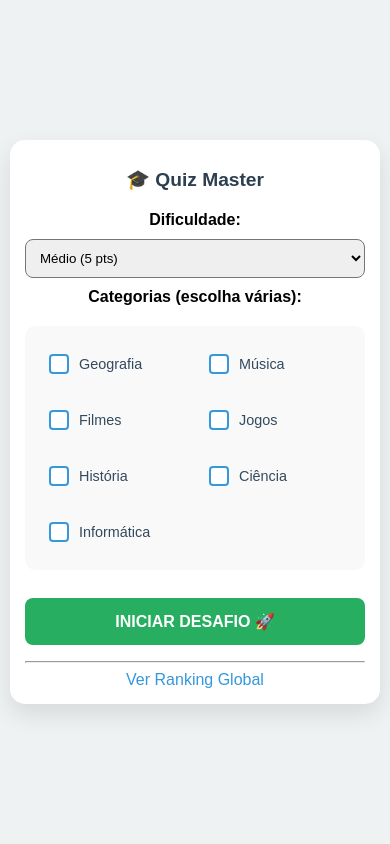
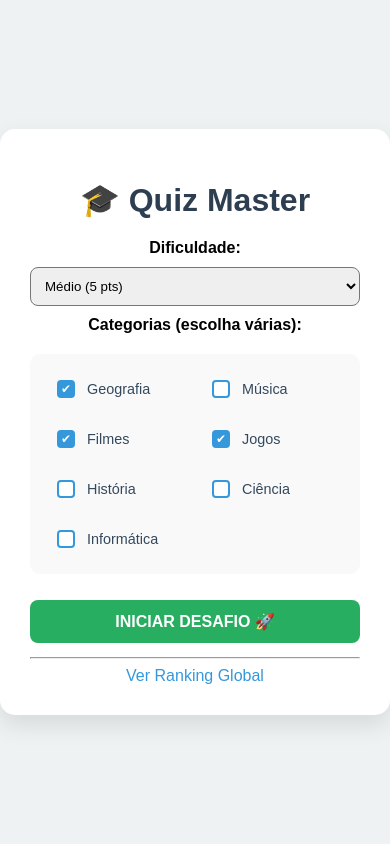
Before and after one commit to JvictorMarcon/Quiz_Senai, a Flask app: page / in a window 390 px wide. Run offline with Flask 3, Linux system fonts and the light colour scheme.

Commit message:
Refactor: melhorias no CSS e responsividade para mobile

```diff
--- a/static/style.css
+++ b/static/style.css
@@ -7,31 +7,27 @@ body {
     align-items: center;
     min-height: 100vh;
     margin: 0;
-    padding: 10px; /* Evita que o container encoste nas bordas do celular */
-    box-sizing: border-box;
 }
 
 .container {
     background: white;
-    padding: 20px; /* Reduzido para ganhar espaço em telas pequenas */
+    padding: 30px;
     border-radius: 15px;
-    box-shadow: 0 10px 25px rgba(0,0,0,0.1);
-    width: 100%; /* Ocupa a largura disponível */
+    box-shadow: 0 10px 25px rgba(0, 0, 0, 0.1);
+    width: 90%;
     max-width: 500px;
     text-align: center;
-    box-sizing: border-box;
 }
 
 h1 {
     color: #2c3e50;
     margin-bottom: 20px;
-    font-size: 1.5rem; /* Ajuste para não quebrar em 3 linhas no mobile */
 }
 
-/* Grid de Categorias - O PONTO CHAVE */
+/* Grid de Categorias e Checkboxes Estilizadas */
 .category-grid {
     display: grid;
-    grid-template-columns: 1fr 1fr; /* Padrão: 2 colunas */
+    grid-template-columns: 1fr 1fr;
     text-align: left;
     gap: 10px;
     margin: 20px 0;
@@ -43,77 +39,142 @@ h1 {
 .category-item {
     display: flex;
     align-items: center;
-    font-size: 0.9rem; /* Levemente menor para mobile */
-    padding: 10px 5px; /* Aumentado o "touch target" para facilitar o clique */
+    font-size: 0.95rem;
+    padding: 8px;
     border-radius: 8px;
     transition: background 0.2s;
     cursor: pointer;
     color: #34495e;
 }
 
+.category-item:hover {
+    background: #f0f7ff;
+}
+
 /* Esconde a checkbox original e cria a nova */
 .category-item input[type="checkbox"] {
     appearance: none;
     -webkit-appearance: none;
-    height: 20px; /* Um pouco maior para facilitar o toque */
-    width: 20px;
+    height: 18px;
+    width: 18px;
     background-color: #fff;
     border: 2px solid #3498db;
     border-radius: 4px;
-    flex-shrink: 0; /* Impede a checkbox de amassar se o texto for longo */
-    margin-right: 10px;
+    cursor: pointer;
+    margin-right: 12px;
     display: flex;
     align-items: center;
     justify-content: center;
     transition: 0.3s;
 }
 
+.category-item input[type="checkbox"]:checked {
+    background-color: #3498db;
+}
+
+.category-item input[type="checkbox"]:checked:after {
+    content: "✔";
+    color: white;
+    font-size: 12px;
+}
+
 /* Interface do Jogo */
-.timer-box { font-size: 2rem; color: #e74c3c; font-weight: bold; }
-.score-box { font-size: 1rem; color: #7f8c8d; margin-bottom: 10px; }
+.timer-box {
+    font-size: 2.5rem;
+    color: #e74c3c;
+    font-weight: bold;
+}
+
+.score-box {
+    font-size: 1.2rem;
+    color: #7f8c8d;
+    margin-bottom: 10px;
+}
+
+.skip-count {
+    color: #f39c12;
+    font-weight: bold;
+    font-size: 0.9rem;
+}
+
+#feedback {
+    font-weight: bold;
+    height: 30px;
+    margin: 10px 0;
+    font-size: 1.1rem;
+}
+
+.acertou {
+    color: #27ae60;
+    animation: shake 0.3s;
+}
+
+.errou {
+    color: #e74c3c;
+}
 
 button {
     background: #3498db;
     color: white;
     border: none;
-    padding: 14px; /* Mais alto para facilitar o toque (Mobile Friendly) */
+    padding: 12px;
     border-radius: 8px;
     cursor: pointer;
     width: 100%;
-    margin: 8px 0;
+    margin: 6px 0;
     font-size: 1rem;
     transition: 0.2s;
-    touch-action: manipulation; /* Melhora a resposta ao toque */
+}
+
+button:hover {
+    background: #2980b9;
+    transform: translateY(-1px);
+}
+
+.option-btn {
+    background: #f8f9fa;
+    color: #333;
+    border: 2px solid #ddd;
+}
+
+.option-btn:hover {
+    border-color: #3498db;
+    background: #fff;
+}
+
+.skip-btn {
+    background: #f39c12;
+    margin-top: 15px;
+    font-weight: bold;
+}
+
+.skip-btn:disabled {
+    background: #ccc;
+    cursor: not-allowed;
 }
 
 input[type="text"] {
     width: 100%;
-    padding: 14px;
-    font-size: 16px; /* IMPORTANTE: No iOS, fontes menores que 16px causam zoom automático indesejado */
+    padding: 12px;
     margin: 15px 0;
-    border: 2px solid #ddd;
+    border: 1px solid #ddd;
     border-radius: 8px;
     box-sizing: border-box;
 }
 
-/* --- MEDIA QUERIES PARA CELULARES PEQUENOS --- */
-
-@media (max-width: 400px) {
-    .category-grid {
-        grid-template-columns: 1fr; /* Em telas muito pequenas, usa apenas 1 coluna */
+@keyframes shake {
+    0% {
+        transform: scale(1);
     }
 
-    .container {
-        padding: 15px;
+    50% {
+        transform: scale(1.1);
     }
 
-    h1 {
-        font-size: 1.2rem;
-    }
-
-    .timer-box {
-        font-size: 1.8rem;
+    100% {
+        transform: scale(1);
     }
 }
 
-/* Animações e Outros permanecem iguais... */
+deixe ele responsivo,
+para os celulares
```
